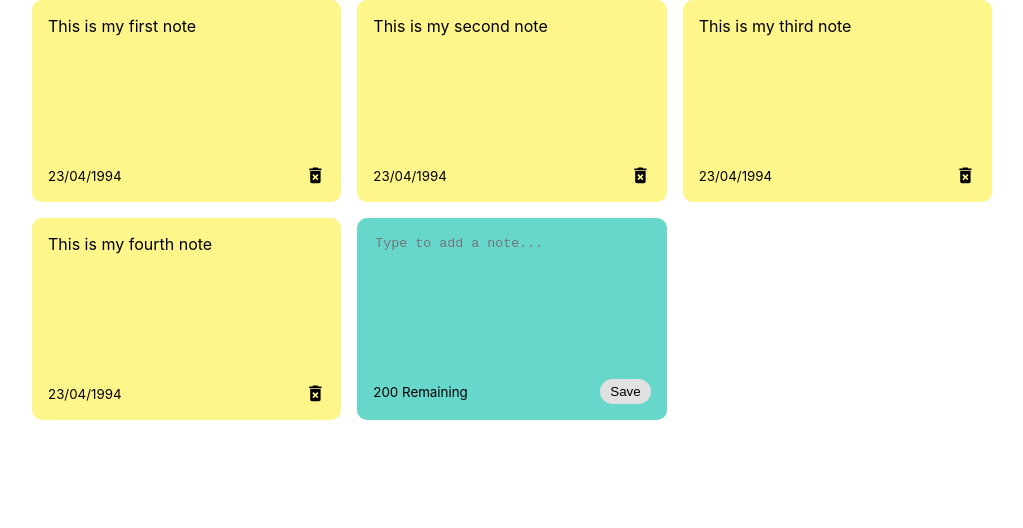
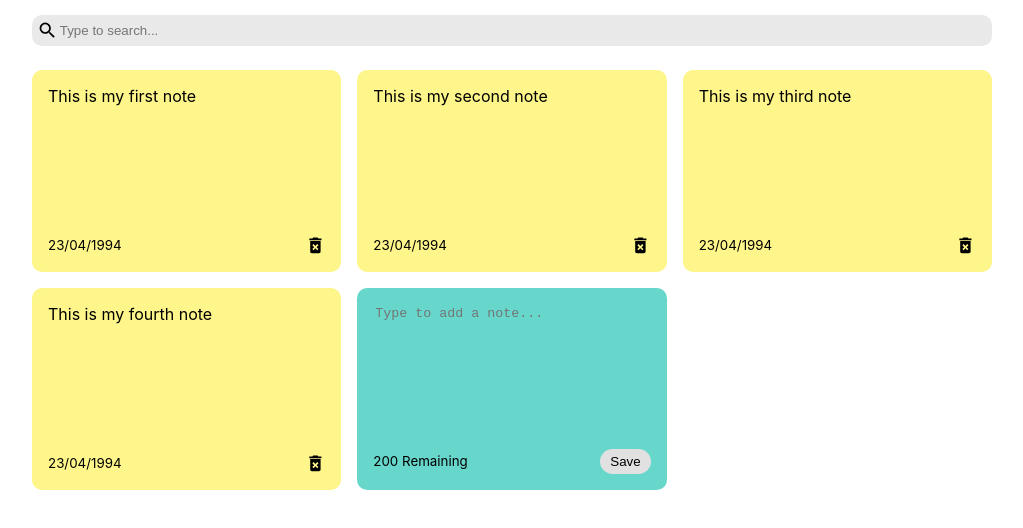
Before and after one commit to hbonnaffoux/react-notes-app, a React (Create React App) app: page / in a window 1280 px wide. Shown: the top 528 px of the page, without its empty margins (128-1151 px from the left). Built offline with nearby package versions, Linux system fonts and the light colour scheme.

Commit message:
added search feature

```diff
--- a/src/App.js
+++ b/src/App.js
@@ -1,6 +1,7 @@
 import { useState } from "react";
 import { nanoid } from "nanoid";
 import NotesList from "./components/NotesList";
+import Search from "./components/Search";
 
 const App = () => {
   const [notes, setNotes] = useState([
@@ -26,6 +27,8 @@
     },
   ]);
 
+const [searchText, setSearchText] = useState('');
+
   const addNote = (text) => {
     const date = new Date();
     const newNote = {
@@ -44,8 +47,10 @@
 
   return (
     <div className="container">
+      <Search handleSearchNote={setSearchText}/>
       <NotesList
-        notes={notes}
+        notes={notes.filter((note) => note.text.toLowerCase().includes(searchText)
+          )}
         handleAddNote={addNote}
         handleDeleteNote={deleteNote}
       />
--- /dev/null
+++ b/src/components/Search.js
@@ -0,0 +1,11 @@
+import React from "react";
+import { MdSearch } from "react-icons/md";
+
+const Search = ({ handleSearchNote }) => {
+    return(<div className="search">
+        <MdSearch className="search-icons" size="1.3em"/>
+        <input onChange={(event) => handleSearchNote(event.target.value)}type='text' placeholder="Type to search..."></input>
+    </div>);
+};
+
+export default Search
--- a/src/index.css
+++ b/src/index.css
@@ -71,3 +71,19 @@
 .delete-icon:hover {
   cursor:pointer;
 }
+
+.search{
+  background-color: rgb(233, 233, 233)  ;
+  border-radius: 10px;
+  display: flex;
+  align-items: center;
+  padding: 5px;
+  margin-bottom: 1.5em;
+  margin-top: 15px;
+}
+
+.search input{
+  border:none;
+  background-color: rgb(233, 233, 233)  ;
+  outline: none;
+}
```
